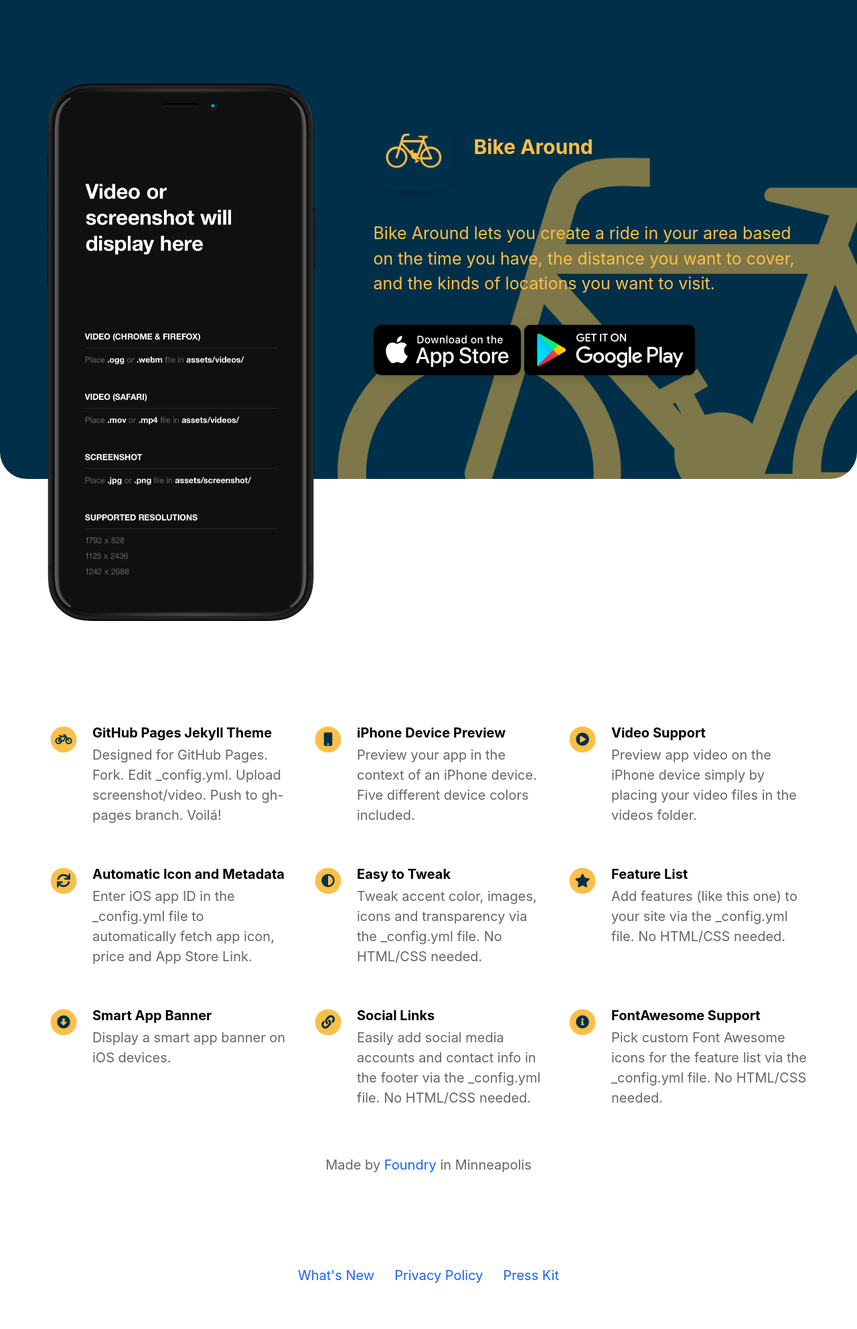
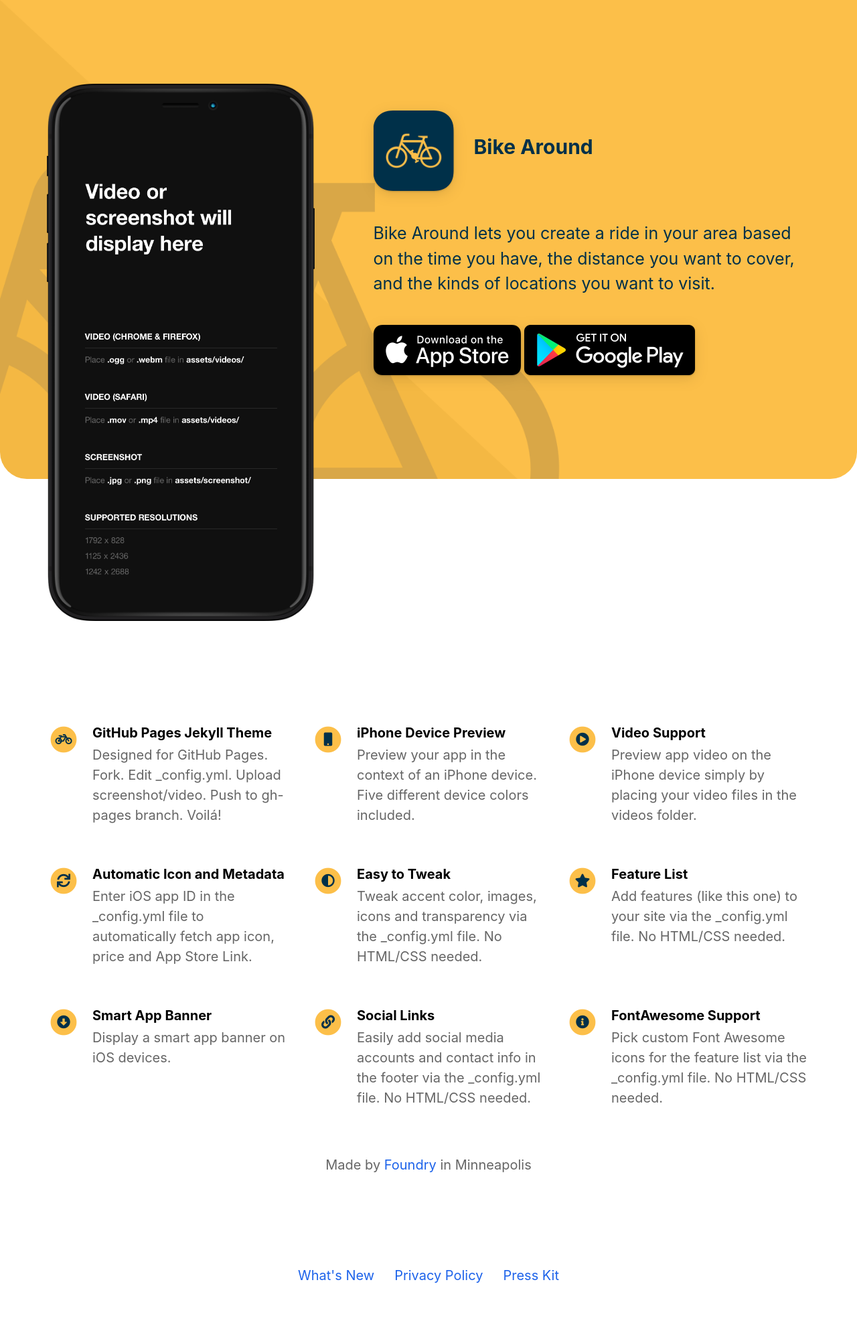
Before and after one commit to emilbaehr/automatic-app-landing-page, a Jekyll site: the page built from index.html, in a window 1280 px wide. Shown: the whole page at 67% size. Built offline with Jekyll 4.4.1, drawn with Linux system fonts in a browser that asks for light colours; nearby versions of some CDN libraries; some web fonts are replaced.

Commit message:
Update _config.yml

```diff
--- a/_config.yml
+++ b/_config.yml
@@ -74,9 +74,9 @@
 topbar_transparency                       : 0
 topbar_title_color                        : "#ffffff"
 
-cover_image                               : assets/appbanner.png                   # Replace with alternative image path or image URL.
+cover_image                               : assets/appbanner_mustard.png                   # Replace with alternative image path or image URL.
 cover_overlay_color                       : "#003049"
-cover_overlay_transparency                : 0.5
+cover_overlay_transparency                : 0
 
 device_color                              : black                                     # Set to: blue, black, yellow, coral or white.
 
@@ -84,9 +84,9 @@
 
 link_color                                : "#1d63ea"
 
-app_title_color                           : "#FCBF49"
-app_price_color                           : "#FCBF49"
-app_description_color                     : "#FCBF49"
+app_title_color                           : "#003049"
+app_price_color                           : "#003049"
+app_description_color                     : "#003049"
 
 feature_title_color                       : "#000000"
 feature_text_color                        : "#666666"
```
